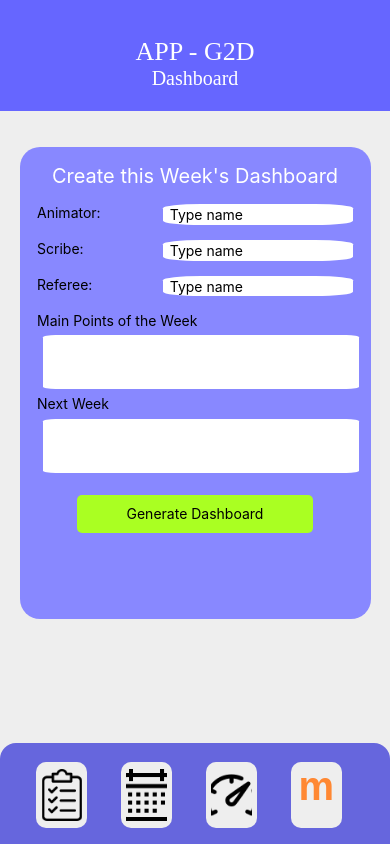
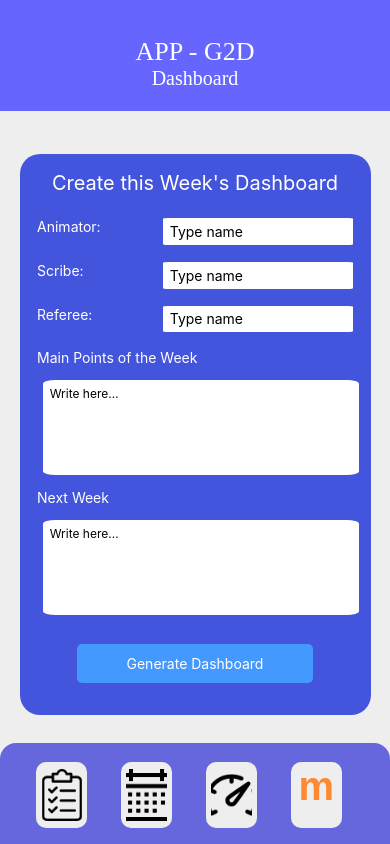
Before and after one commit to tomWJHall/APP-G2D, a React Native app: screen / in a window 390 px wide. Both pictures are taken after a click on the element 231 px from the left and 794 px from the top of the page. Built offline with nearby package versions, Linux system fonts and the light colour scheme; no server answers.

Commit message:
Latest update.

```diff
--- a/dash.js
+++ b/dash.js
@@ -1,7 +1,44 @@
 import React, { Component, useState } from 'react';
-import { StyleSheet, Text, View, ScrollView, TouchableOpacity, Image, TextInput } from 'react-native';
+import { StyleSheet, Text, View, ScrollView, TouchableOpacity, Image, TextInput, TouchableWithoutFeedback, Keyboard } from 'react-native';
+
+import * as Sharing from 'expo-sharing';
+import * as FileSystem from 'expo-file-system';
 
 const Dash = () => {
+
+  var [inputAnimator, updateAnimator] = useState("");
+  var [inputScribe, updateScribe] = useState("");
+  var [inputReferee, updateReferee] = useState("");
+  var [inputWeek, updateWeek] = useState("");
+  var [inputNextWeek, updateNextWeek] = useState("");
+
+  var submit = async () => {
+    console.log(inputAnimator);
+    console.log(inputScribe);
+    console.log(inputReferee);
+    console.log(inputWeek);
+    console.log(inputNextWeek);
+
+    var textOutput = "\n\nAnimateur : " + inputAnimator + "\nScribe : " + inputScribe + "\nRéférent : " + inputReferee + "\n\n\nCette semaine : \n\n" + inputWeek + "\n\n\nLa semaine prochaine : \n\n" + inputNextWeek + "\n\n";
+
+    console.log(textOutput);
+
+    var beginDate = new Date("09/11/2022");
+    var beginning = beginDate.getTime();
+    var date = new Date();
+    var now = date.getTime();
+    var weekNum = Math.round((now - beginning)/(1000*60*60*24*7));
+
+    console.log(weekNum);
+
+    var filename = FileSystem.documentDirectory + "/dashboard_semaine" + JSON.stringify(weekNum) + ".txt";
+
+    console.log(filename);
+    await FileSystem.writeAsStringAsync(filename, textOutput);
+    await Sharing.shareAsync(filename);
+
+  };
+
 
   return(
     <View style={styles.container} keyboardShouldPersistTaps='handled'>
@@ -10,29 +47,28 @@ const Dash = () => {
         <Text style={styles.subtitle}>Dashboard</Text>
       </View>
 
-      <ScrollView style={styles.mainView}>
+      <ScrollView style={styles.mainView} contentContainerStyle={styles.scrollContainer}>
         <View style={styles.mainCard}>
           <Text style={styles.cardTitle}>Create this Week's Dashboard</Text>
           <View style={styles.inputBlocks}>
-            <Text>Animator:</Text>
-            <TextInput style={styles.roleInput} placeholder="Type name"></TextInput>
+            <Text style={styles.textLabels}>Animator:</Text>
+            <TextInput style={styles.roleInput} value={inputAnimator} onChangeText={updateAnimator} placeholder="Type name"></TextInput>
           </View>
           <View style={styles.inputBlocks}>
-            <Text>Scribe:</Text>
-            <TextInput style={styles.roleInput} placeholder="Type name"></TextInput>
+            <Text style={styles.textLabels}>Scribe:</Text>
+            <TextInput style={styles.roleInput} value={inputScribe} onChangeText={updateScribe} placeholder="Type name"></TextInput>
           </View>
           <View style={styles.inputBlocks}>
-            <Text>Referee:</Text>
-            <TextInput style={styles.roleInput} placeholder="Type name"></TextInput>
+            <Text style={styles.textLabels}>Referee:</Text>
+            <TextInput style={styles.roleInput} value={inputReferee} onChangeText={updateReferee} placeholder="Type name"></TextInput>
           </View>
-          <Text>Main Points of the Week</Text>
-          <TextInput style={styles.weekInput} keyboardType="default"></TextInput>
-          <Text>Next Week</Text>
-          <TextInput style={styles.weekInput}></TextInput>
-          <TouchableOpacity style={styles.submit}><Text style={styles.submitText}>Generate Dashboard</Text></TouchableOpacity>
+          <Text style={styles.textLabels}>Main Points of the Week</Text>
+          <TextInput style={styles.weekInput} value={inputWeek} onChangeText={updateWeek} keyboardType="default" multiline={true} numberOfLines={4} placeholder="Write here..."></TextInput>
+          <Text style={styles.textLabels}>Next Week</Text>
+          <TextInput style={styles.weekInput} value={inputNextWeek} onChangeText={updateNextWeek} multiline={true} numberOfLines={4} placeholder="Write here..."></TextInput>
+          <TouchableOpacity style={styles.submit} onPress={submit}><Text style={styles.submitText}>Generate Dashboard</Text></TouchableOpacity>
         </View>
 
-        <View style={{height: '100%', width: '100%'}}></View>
       </ScrollView>
 
     </View>
@@ -73,18 +109,23 @@ const styles = StyleSheet.create({
     fontSize: '20px',
     fontFamily: 'Times New Roman',
   },
-  mainView:{
+  scrollContainer: {
+    flexGrow: 1,
+    paddingTop: "2%",
+    paddingBottom: "100%",
+  },
+  mainView: {
     width: '100%',
     paddingLeft: "5%",
     paddingRight: "5%",
     contentInset: {
-      bottom: "100%",
+      bottom: "500%",
     }
   },
   mainCard: {
-    height: "90%",
+    height: "100%",
     borderRadius: "20px",
-    backgroundColor: "#88f",
+    backgroundColor: "#45d",
     justifyContent: 'space-between',
     padding: '5%',
     paddingBottom: "20%",
@@ -95,7 +136,7 @@ const styles = StyleSheet.create({
       height: "2px",
     },
     shadowOpacity: '100%',
-    shadowRadius: "2%",
+    shadowRadius: "5%",
     marginTop: '10%',
     marginBottom: "20%",
   },
@@ -106,6 +147,9 @@ const styles = StyleSheet.create({
     justifyContent: 'center',
     textAlign: 'center',
   },
+  textLabels: {
+    color: 'white',
+  },
   inputBlocks: {
     display: "flex",
     flexDirection: 'row',
@@ -114,11 +158,11 @@ const styles = StyleSheet.create({
     marginBottom: "2%",
   },
   roleInput: {
-    height: '70%',
+    height: '90%',
     width: "60%",
     backgroundColor: 'white',
     padding: "2%",
-    borderRadius: "20%",
+    borderRadius: "3%",
   },
   weekInput: {
     margin: "2%",
@@ -132,16 +176,24 @@ const styles = StyleSheet.create({
   },
   submit: {
     alignSelf: 'center',
-    backgroundColor: "#af2",
+    backgroundColor: "#49f",
     borderRadius: "5px",
     padding: "2%",
     width: "75%",
-    marginTop: "5%",
-    marginBottom: '5%',
+    marginTop: '5%',
+    marginBottom: '-12%',
+    shadowColor: "#222",
+    shadowOffset: {
+      width: "1px",
+      height: "1px",
     },
+    shadowOpacity: '100%',
+    shadowRadius: "2%",
+  },
   submitText: {
     padding: "2%",
-    justifyContent: "center",
+    color: 'white',
+    margin: 'auto',
     textAlign: 'center',
   },
 });
--- a/package.json
+++ b/package.json
@@ -10,6 +10,10 @@
   },
   "dependencies": {
     "expo": "~47.0.8",
+    "expo-file-system": "~15.1.1",
+    "expo-media-library": "~15.0.0",
+    "expo-permissions": "~14.0.0",
+    "expo-sharing": "~11.0.1",
     "expo-sms": "~11.0.0",
     "expo-status-bar": "~1.4.2",
     "react": "18.1.0",
```
Also changed, not shown: 1 other file (tests, documents, lock files or other folders).
